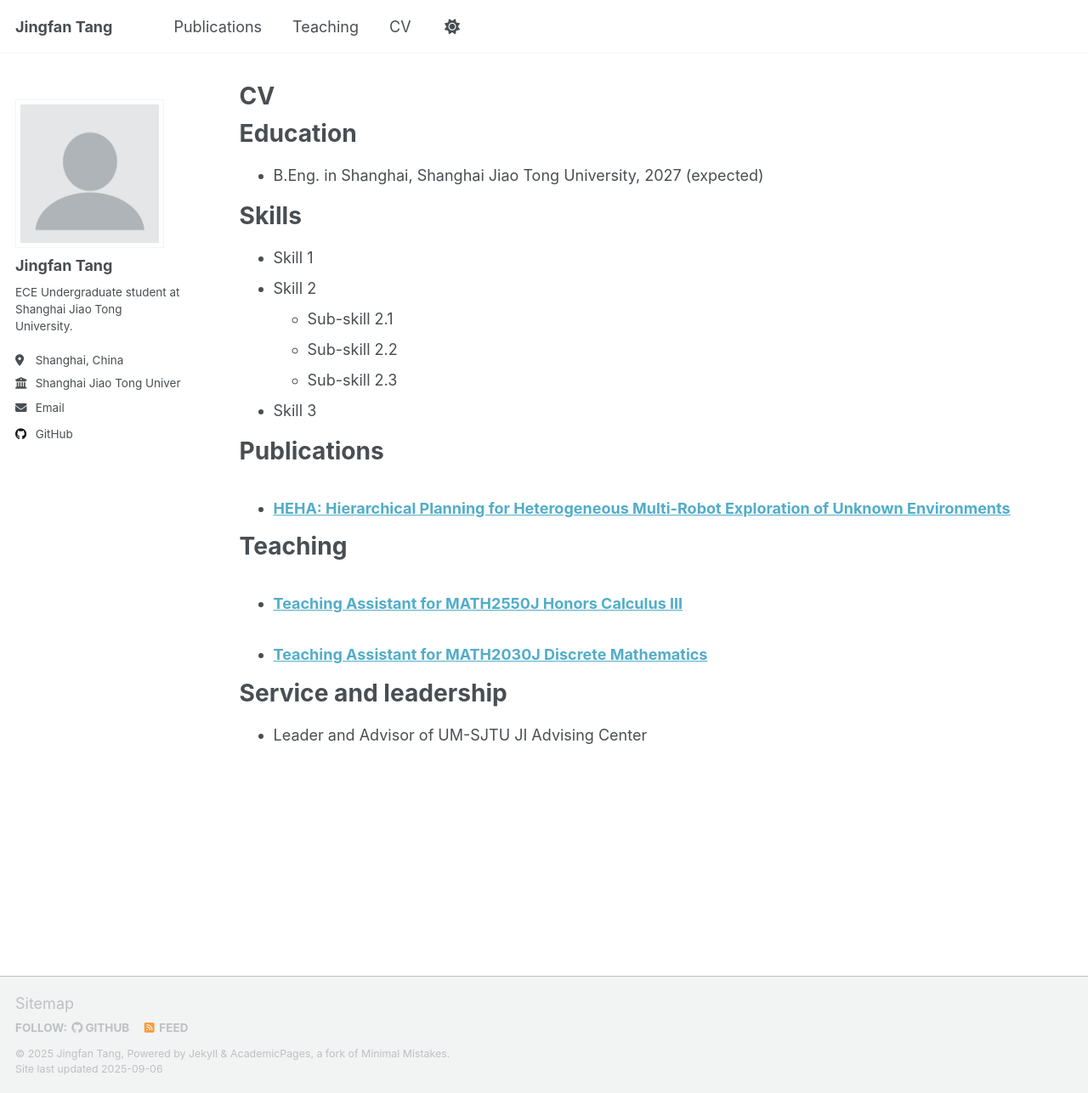
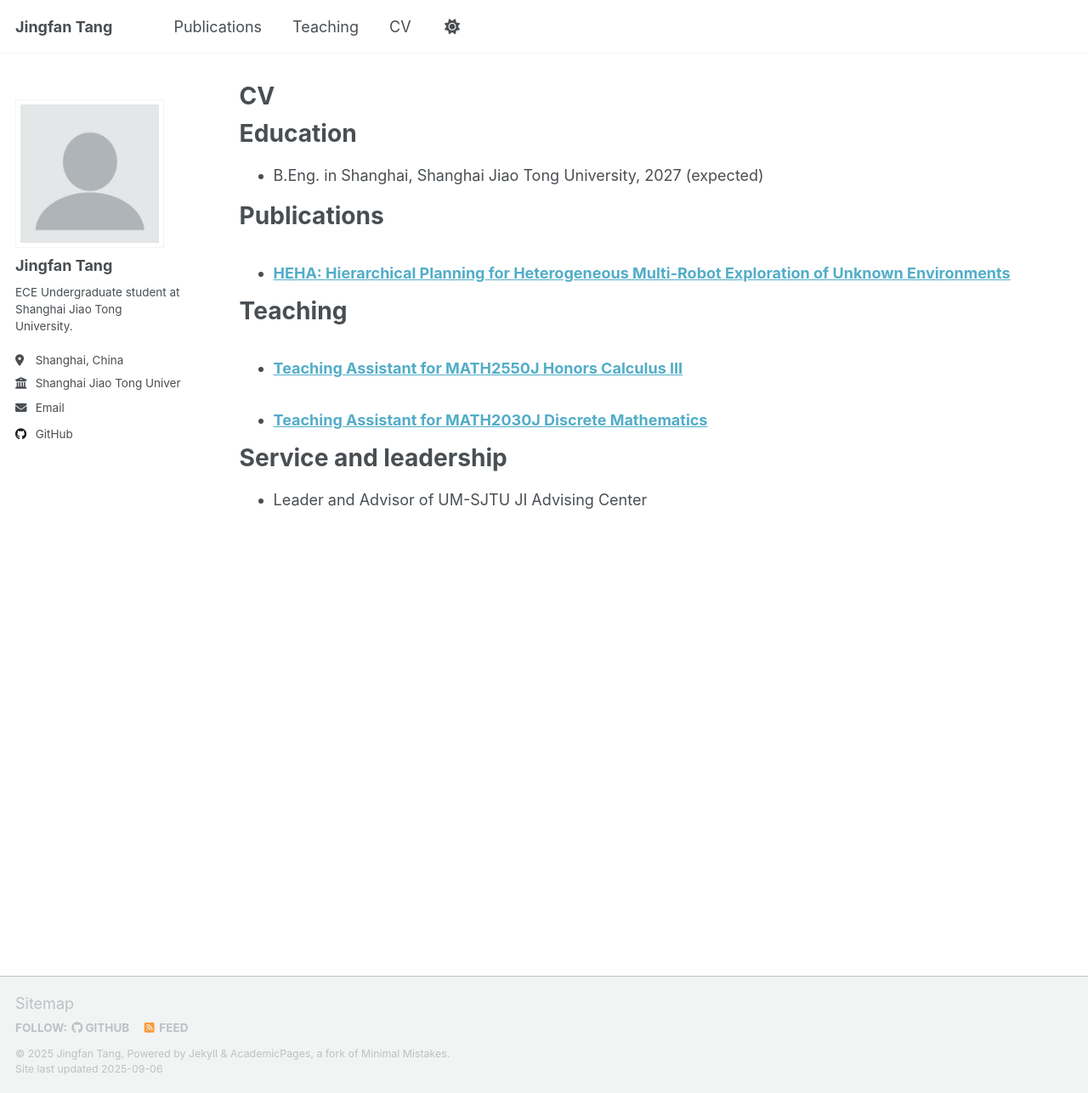
Before and after one commit to tangjingfan/tangjingfan.github.io, a Jekyll site: the page built from _pages/cv.md, in a window 1280 px wide and 1287 px high. Shown: the whole window at 85% size. Built offline with Jekyll 4.4.1, drawn with Linux system fonts in a browser that asks for light colours; a script that is not in the unit is left out.

Commit message:
feat: update cv

```diff
--- a/_pages/cv.md
+++ b/_pages/cv.md
@@ -30,14 +30,14 @@ Education
   * Duties included: Tagging issues
   * Supervisor: Professor Git -->
 
-Skills
+<!-- Skills
 ======
 * Skill 1
 * Skill 2
   * Sub-skill 2.1
   * Sub-skill 2.2
   * Sub-skill 2.3
-* Skill 3
+* Skill 3 -->
 
 Publications
 ======
```
